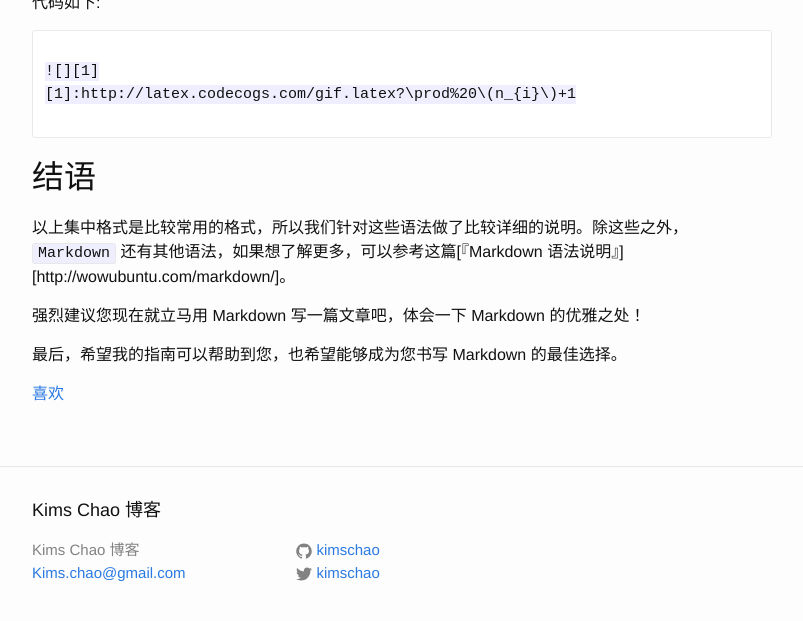
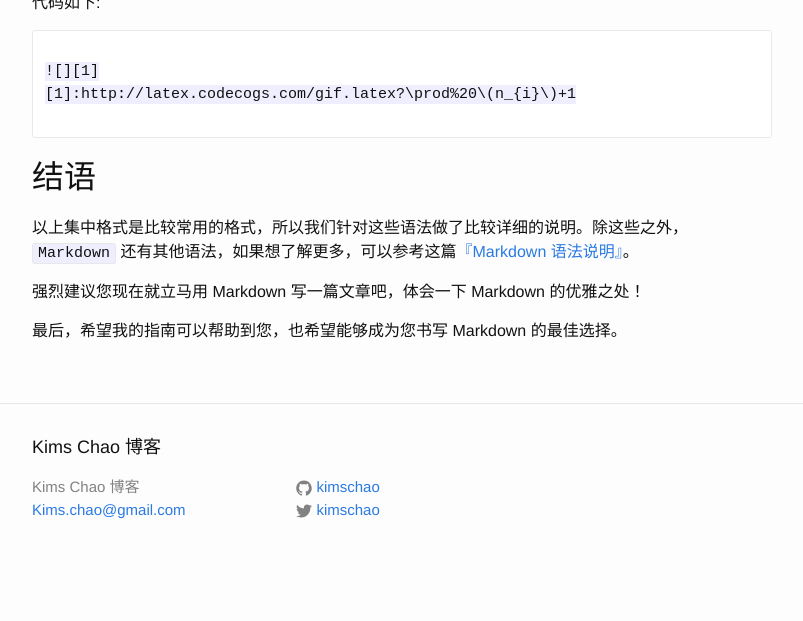
Before and after one commit to kimschao/kimschao.github.io, a Jekyll site: the page built from _posts/2015-06-02-markdown.md, in a window 1280 px wide and 900 px high, scrolled down 4950 px, cut to the strip 256-877 px from the top of the window. Shown: the whole strip, without its empty margins (238-1041 px from the left). Built offline with Jekyll 4.4.1, drawn with Linux system fonts in a browser that asks for light colours; after the commit the page ends 5787 px from its top, so only the background shows below that.

Commit message:
修改链接

```diff
--- a/_posts/2015-06-02-markdown.md
+++ b/_posts/2015-06-02-markdown.md
@@ -187,14 +187,10 @@ baz | baz  | baz
 
 ## 结语
 
-以上集中格式是比较常用的格式，所以我们针对这些语法做了比较详细的说明。除这些之外，  `Markdown` 还有其他语法，如果想了解更多，可以参考这篇[『Markdown 语法说明』][http://wowubuntu.com/markdown/]。
+以上集中格式是比较常用的格式，所以我们针对这些语法做了比较详细的说明。除这些之外，  `Markdown` 还有其他语法，如果想了解更多，可以参考这篇[『Markdown 语法说明』](http://wowubuntu.com/markdown/)。
 
 
 强烈建议您现在就立马用 Markdown 写一篇文章吧，体会一下 Markdown 的优雅之处！
 
 
 最后，希望我的指南可以帮助到您，也希望能够成为您书写 Markdown 的最佳选择。
-
-<a id="like-note" class="like-content" data-signin-link="true" data-toggle="modal" href="/sign_in">
-                <i class="fa fa-heart-o"></i>  喜欢
-</a>
```
